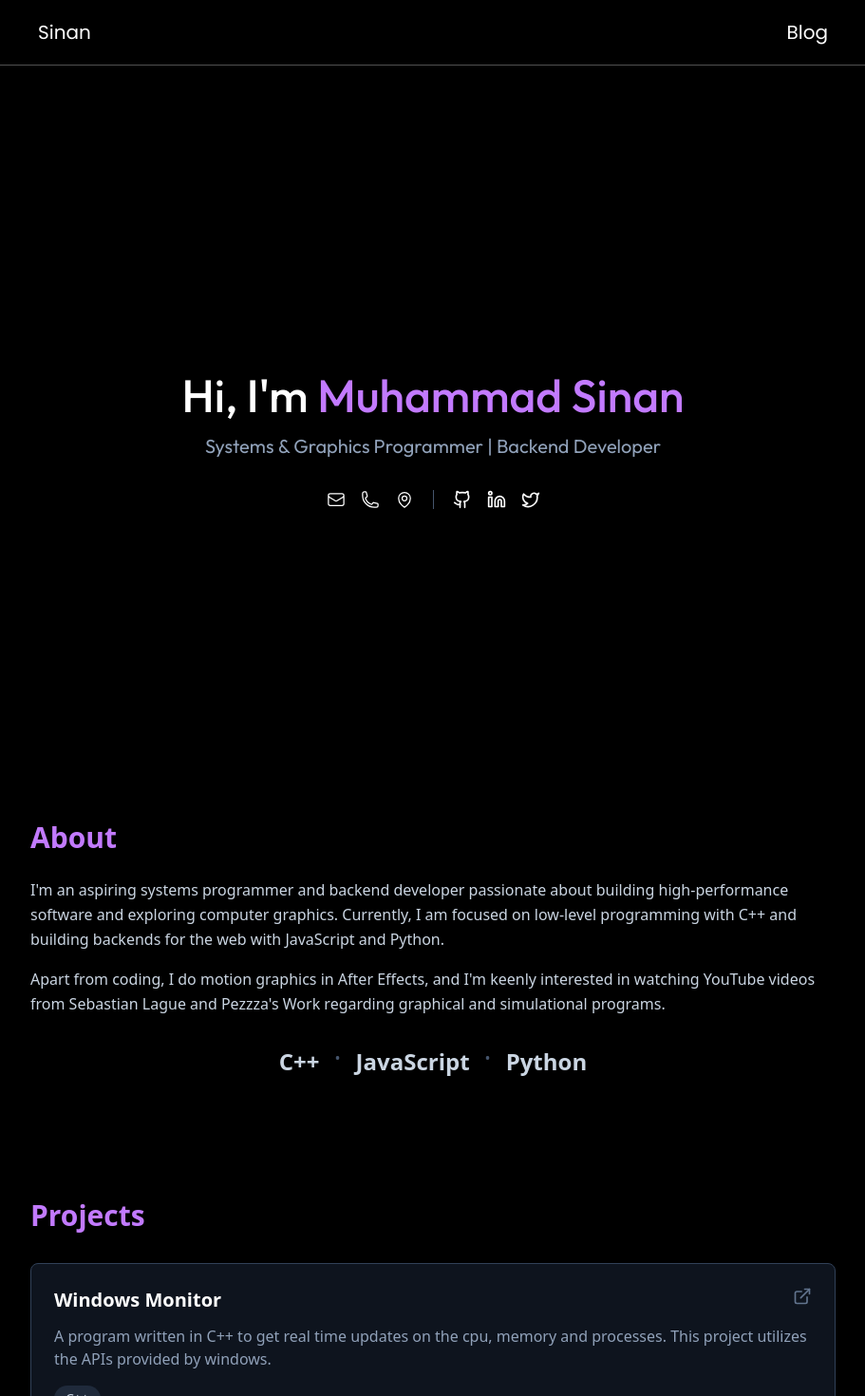
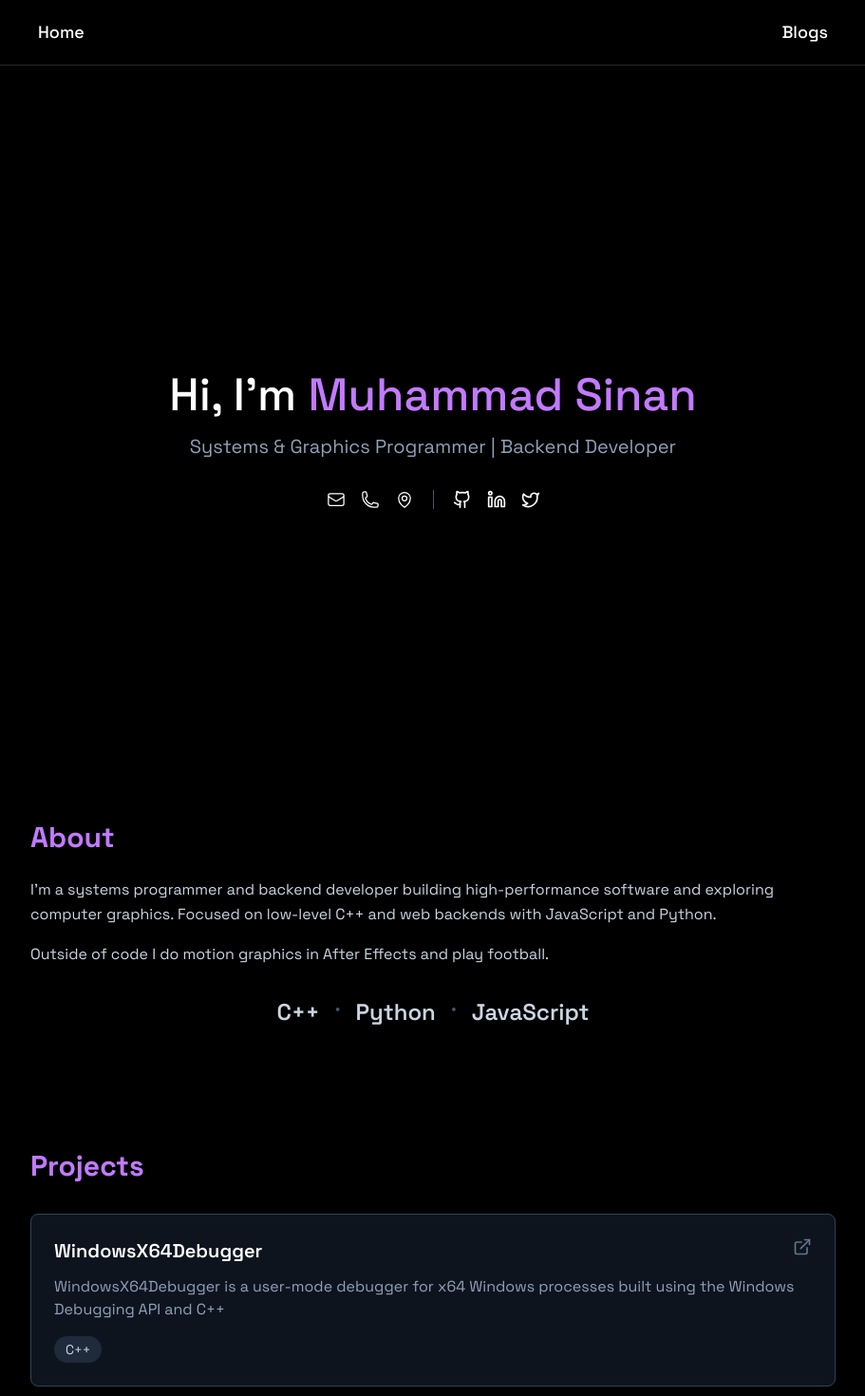
Before and after one commit to siinzn/Portfolio, a Next.js app: page / in a window 1280 px wide. Shown: the top 1470 px of the page at 95% size, without its empty margins (184-1095 px from the left). Built offline with nearby package versions, Linux system fonts and the light colour scheme.

Commit message:
Font changed to space grotesk all over, few alignments, text changes, blog page changes

```diff
--- a/app/components/Navbar.tsx
+++ b/app/components/Navbar.tsx
@@ -2,22 +2,13 @@ import Link from "next/link";
 
 const Navbar = () => {
   return (
-    <header
-      className="fixed top-0 left-0 right-0 z-50 backdrop-blur-md border-b border-neutral-400/50"
-      style={{ fontFamily: "var(--font-poppins), serif", fontWeight: 500 }}
-    >
+    <header className="fixed top-0 left-0 right-0 z-50 backdrop-blur-md border-b border-neutral-800">
       <nav className="max-w-4xl mx-auto flex items-center justify-between px-8 py-5 text-white">
-        <Link
-          href="/"
-          className="text-xl hover:text-purple-400 transition-colors"
-        >
-          Sinan
+        <Link href="/" className="text-lg font-medium hover:text-neutral-400 transition-colors">
+          Home
         </Link>
-        <Link
-          href="/blog"
-          className="text-xl hover:text-purple-400 transition-colors"
-        >
-          Blog
+        <Link href="/blog" className="text-lg font-medium hover:text-neutral-400 transition-colors">
+          Blogs
         </Link>
       </nav>
     </header>
--- a/app/globals.css
+++ b/app/globals.css
@@ -5,6 +5,6 @@
 @plugin "@tailwindcss/typography";
 
 .prose {
-  font-family: var(--font-inter), serif;
+  font-family: var(--font-sg), sans-serif;
   --tw-prose-bold: var(--color-white);
 }
--- a/app/layout.tsx
+++ b/app/layout.tsx
@@ -1,41 +1,18 @@
 import type { Metadata } from "next";
-import {
-  Poppins,
-  Inter,
-  Space_Grotesk,
-  Outfit,
-} from "next/font/google";
+import { Space_Grotesk } from "next/font/google";
 import "./globals.css";
 import Navbar from "./components/Navbar";
-import Gradient from "./components/Gradient";
-
-const poppins = Poppins({
-  subsets: ["latin"],
-  variable: "--font-poppins",
-  weight: ["200", "400", "600"],
-});
-
-const inter = Inter({
-  subsets: ["latin"],
-  variable: "--font-inter",
-  weight: ["300", "400", "500"],
-});
 
 const spaceGrotesk = Space_Grotesk({
   subsets: ["latin"],
-  variable: "--font-spaceGrotesk",
+  variable: "--font-sg",
   weight: ["300", "400", "500", "600", "700"],
-});
-
-const outfit = Outfit({
-  subsets: ["latin"],
-  variable: "--font-outfit",
-  weight: ["300", "400", "500"],
+  display: "swap",
 });
 
 export const metadata: Metadata = {
-  title: "Portfolio",
-  description: "Generated by create next app",
+  title: "Portfolio — Muhammad Sinan",
+  description: "Systems & Graphics Programmer | Backend Developer",
 };
 
 export default function RootLayout({
@@ -46,11 +23,15 @@ export default function RootLayout({
   return (
     <html lang="en">
       <body
-        className={`${poppins.variable} ${inter.variable} ${spaceGrotesk.variable} ${outfit.variable} antialiased bg-black overflow-y-scroll`}
-        style={{ scrollbarGutter: "stable" }}
+        className={`${spaceGrotesk.variable} antialiased bg-black overflow-y-scroll`}
+        style={{
+          fontFamily: "var(--font-sg), sans-serif",
+          scrollbarGutter: "stable",
+        }}
       >
         <Navbar />
-        <div className="relative z-0 pt-16 px-4 sm:px-6 lg:px-8">
+        {/* pt-16 offsets the fixed navbar (navbar ~64px tall) */}
+        <div className="pt-16">
           {children}
         </div>
       </body>
--- a/app/page.tsx
+++ b/app/page.tsx
@@ -84,29 +84,25 @@ export default function Home() {
       <div className="mx-auto w-full sm:w-11/12 md:max-w-4xl px-6 pb-20">
         <section className="mb-32">
           <h2 className="text-3xl font-bold mb-6 text-purple-400">About</h2>
-          <div className="text-slate-300 space-y-4 leading-relaxed">
+          <div className="text-slate-300 space-y-4 leading-relaxed text-pretty">
             <p>
-              I'm an aspiring systems programmer and backend developer
-              passionate about building high-performance software and exploring
-              computer graphics. Currently, I am focused on low-level
-              programming with C++ and building backends for the web with
-              JavaScript and Python.
+              I'm a systems programmer and backend developer building
+              high-performance software and exploring computer graphics.
+              Focused on low-level C++ and web backends with JavaScript and Python.
             </p>
             <p>
-              Apart from coding, I do motion graphics in After Effects, and I'm
-              keenly interested in watching YouTube videos from Sebastian Lague
-              and Pezzza's Work regarding graphical and simulational programs.
+              Outside of code I do motion graphics in After Effects and play football.
             </p>
           </div>
           <div className="mt-8 flex gap-4 justify-center">
             <span className="text-2xl text-slate-300 font-semibold">C++</span>
             <span className="text-slate-600">•</span>
             <span className="text-2xl text-slate-300 font-semibold">
-              JavaScript
+              Python
             </span>
             <span className="text-slate-600">•</span>
             <span className="text-2xl text-slate-300 font-semibold">
-              Python
+              JavaScript
             </span>
           </div>
         </section>
--- /dev/null
+++ b/content/blog/windowsx64debugger.md
@@ -0,0 +1,67 @@
+---
+title: "WindowsX64Debugger in C++"
+date: "01-06-2026"
+description: "User-mode debugger for x64 Windows processes"
+---
+
+## Introduction
+
+WindowsX64Debugger is a user-mode debugger for x64 Windows processes built using the Windows Debugging API and C++. The project focuses on understanding how debuggers work internally, including debug event handling, process attachment, software breakpoints and memory modification. The project was developed as a systems programming exercise to gain practical experience with Windows internals and low-level process debugging.
+
+## Project Explanation
+
+The main function takes 2 command line arguments. one is the application path and the other is the address of the process.
+
+`ZeroMemory()` takes a variable like in this case sInfo or pInfo which is startup information or process information and then it sets all bytes to zero. This gives us a clean slate to work with. Structs like sInfo has other fields which CreateProcess doesn't really need.
+
+`CreateProcessA` is a function that comes from Windows API. I can pass in the application path with this function and open the desired program. `CreateProcessA(applicationName, NULL, NULL, NULL, FALSE, DEBUG_PROCESS, NULL, NULL, &si, &pi)`
+The other parameters in this is pretty negligible as u can pass NULL (for this project, there might be uses for it for other projects). For creation flag we pass `DEBUG_ONLY_THIS_PROCESS`. This is so that we only debug the process we created and no child process. We also pass a reference to StartupInfo and ProcessInformation that was clean slated earlier.
+
+Then we have the main loop where everything takes place. We start off by checking if `WaitForDebugEvent` returns false -> if false break. `WaitForDebugEvent` has two params, one is a debugEvent struct which has details about the events which will be used later on and INFINITE - this just runs the function until a debuggging event has occured.
+
+We run a switch statement(faster than if statements that was new, also in this project's scope thats better because we check one variable against many constant values). We care about `debugevent.dwDebugEventCode` this is what tells us whats going on with the debugging.
+Case - `CREATE_PROCESS_DEBUG_EVENT` - When this debug event happens we install the breakpoint at the address given by the user.
+
+`installBreakPoint` is pretty straightforward. Essentially what it does is read the single byte currently at the target address using `ReadProcessMemory` and store it in `originalByte`.This is the byte we'll need to restore later. Then, since code pages aren't writable by default, `VirtualProtectEx` temporarily changes the page protection to `PAGE_EXECUTE_READWRITE`. With write access granted, `WriteProcessMemory` writes `0xCC` (the `INT3` instruction) into that address. `VirtualProtectEx` is called again to restore the original protection. `FlushInstructionCache` is called because the CPU caches decoded instructions, and without flushing it might execute a cached version of the original instruction instead of seeing our `0xCC`.
+
+Case - `EXCEPTION_DEBUG_EVENT` - This is where most of the main logic happens. When this event is fired, we check `debugEvent.u.Exception.ExceptionRecord.ExceptionCode` to figure out what kind of exception occurred. If the code is `EXCEPTION_BREAKPOINT`, we need to first check if `ExceptionAddress` matches our `baseAddress`. This is important because the first `EXCEPTION_BREAKPOINT` a debugged process generates is the system's initial breakpoint at process startup, not ours. So we ignore anything that isn't at our address.
+
+If it is our breakpoint, we call `GetThreadContext` to read the current CPU register state into our `context` struct, then print all the registers with `printRegisters`. At this point `context.Rip` points to one byte _past_ our `0xCC`, because the CPU advances `RIP` after executing the `INT3` instruction. We subtract 1 from `Rip` so it points back at the original instruction. We also set bit 8 of `EFlags` (`0x100`). This is the trap flag, which tells the CPU to execute exactly one instruction and then raise an `EXCEPTION_SINGLE_STEP` exception. Then we restore the original byte with `WriteProcessMemory` and call `SetThreadContext` to apply our modified register state back to the thread.
+
+If the code is `EXCEPTION_SINGLE_STEP`, this means the trap flag we set earlier just fired after the original instruction executed. We call `installBreakPoint` again to re-patch `0xCC` at the address. This is what makes the breakpoint persistent, it keeps firing every time execution reaches that address, rather than just once.
+
+Case - `EXIT_PROCESS_DEBUG_EVENT` - We set `running = FALSE` so the main loop terminates after this iteration. Every iteration ends with `ContinueDebugEvent(debugEvent.dwProcessId, debugEvent.dwThreadId, DBG_CONTINUE)`. This tells the kernel we've handled the event and the debuggee's threads can resume.
+
+## Learning outcomes
+
+This project was a significant jump from Windows Monitor in terms of what "level" I was operating at. Windows Monitor read system information like process lists, memory stats, CPU times. This project directly manipulates the execution state of another running process: patching its instructions in memory and rewriting its CPU registers mid-execution.
+
+Concepts I had to learn from scratch:
+
+- The Windows debug event loop (`WaitForDebugEvent` / `ContinueDebugEvent`) and the debugger/debuggee relationship. The kernel acts as a middleman that suspends the debuggee and hands events to the debugger
+- How software breakpoints work mechanically: patching `0xCC` (`INT3`) into memory, and why this requires `VirtualProtectEx` and `FlushInstructionCache`
+- The `CONTEXT` structure and how to read/modify CPU registers on x64 via `GetThreadContext` / `SetThreadContext`
+- Why `RIP` needs to be decremented after a breakpoint fires — the CPU advances past the `0xCC` before the exception is delivered
+- The trap flag (bit 8 of `EFLAGS`) and how single-stepping is used to make breakpoints persistent
+
+## Drawbacks & How I overcame them
+
+The biggest non-conceptual obstacle was a Windows environment issue: `CreateProcess` with `DEBUG_ONLY_THIS_PROCESS` kept failing with error 50 (`ERROR_NOT_SUPPORTED`) when run from a normal terminal, despite running as administrator and disabling Defender. The fix turned out to be that my project was building as x86 by default through Visual Studio's F5, while my manual CMake build was x64 — a 32-bit debugger cannot debug a 64-bit process. Forcing the x64-debug/release configuration explicitly resolved it.
+
+Another challenge was dealing with ASLR — the address of any instruction in the target changes on every run, so I had to get the address fresh from x64dbg each time I tested. For a real debugger this would be solved with symbol resolution and relative offsets, but for this project's scope, manually grabbing the address per run was an acceptable tradeoff.
+
+## What I would have done differently
+
+I'd plan the address-resolution workflow earlier — relying on ASLR-affected hardcoded addresses made testing slower than it needed to be. I'd also attempt `DebugActiveProcess` (attaching by PID to an already-running process) more thoroughly; it worked fine on Notepad but failed on my own target due to privilege mismatches I didn't fully resolve. If I extended this project I'd want to fix that properly rather than working around it with `CreateProcess`.
+
+### References
+
+- https://learn.microsoft.com/en-us/windows/win32/api/debugapi/nf-debugapi-waitfordebugevent
+- https://learn.microsoft.com/en-us/windows/win32/api/debugapi/nf-debugapi-continuedebugevent
+- https://learn.microsoft.com/en-us/windows/win32/api/minwinbase/ns-minwinbase-debug_event
+- https://learn.microsoft.com/en-us/windows/win32/api/processthreadsapi/nf-processthreadsapi-createprocessa
+- https://learn.microsoft.com/en-us/windows/win32/api/processthreadsapi/nf-processthreadsapi-getthreadcontext
+- https://learn.microsoft.com/en-us/windows/win32/api/processthreadsapi/nf-processthreadsapi-setthreadcontext
+- https://learn.microsoft.com/en-us/windows/win32/api/winnt/ns-winnt-context
+- https://learn.microsoft.com/en-us/windows/win32/api/memoryapi/nf-memoryapi-virtualprotectex
+- https://learn.microsoft.com/en-us/windows/win32/api/processthreadsapi/nf-processthreadsapi-flushinstructioncache
--- a/projects.json
+++ b/projects.json
@@ -1,23 +1,30 @@
 [
   {
     "id": 1,
+    "name": "WindowsX64Debugger",
+    "description": "WindowsX64Debugger is a user-mode debugger for x64 Windows processes built using the Windows Debugging API and C++",
+    "link": "https://github.com/siinzn/WindowsX64Debugger",
+    "language": "C++"
+  },
+  {
+    "id": 2,
+    "name": "Refract",
+    "description": "Advanced NLP + RAG based audience intelligence engine in python focused on large-scale YouTube discussions related to Systems Programming.",
+    "link": "https://github.com/siinzn/Refract",
+    "language": "Python"
+  },
+  {
+    "id": 3,
     "name": "Windows Monitor",
     "description": "A program written in C++ to get real time updates on the cpu, memory and processes. This project utilizes the APIs provided by windows.",
     "link": "https://github.com/siinzn/Windows-Monitor",
     "language": "C++"
   },
   {
-    "id": 2,
+    "id": 4,
     "name": "Memory Allocator",
     "description": "A custom memory allocator in C++ to learn more about memory and how it is managed. This memory allocator have an arena allocator, a stack allocator and pool allocator.",
     "link": "https://github.com/siinzn/Memory-Allocator",
     "language": "C++"
-  },
-  {
-    "id": 3,
-    "name": "Relyfe",
-    "description": "A email sender service where users can send an email instantly or schedule it to send later. It is made typescript.",
-    "link": "https://github.com/siinzn/Relyfe",
-    "language": "Typescript"
   }
 ]
```
Also changed, not shown: app/blog/[slug]/page.tsx (+27 -29 lines), app/blog/page.tsx (+3 -6 lines), app/components/Projects.jsx (line endings or trailing spaces), 1 other file (tests, documents, lock files or other folders).
